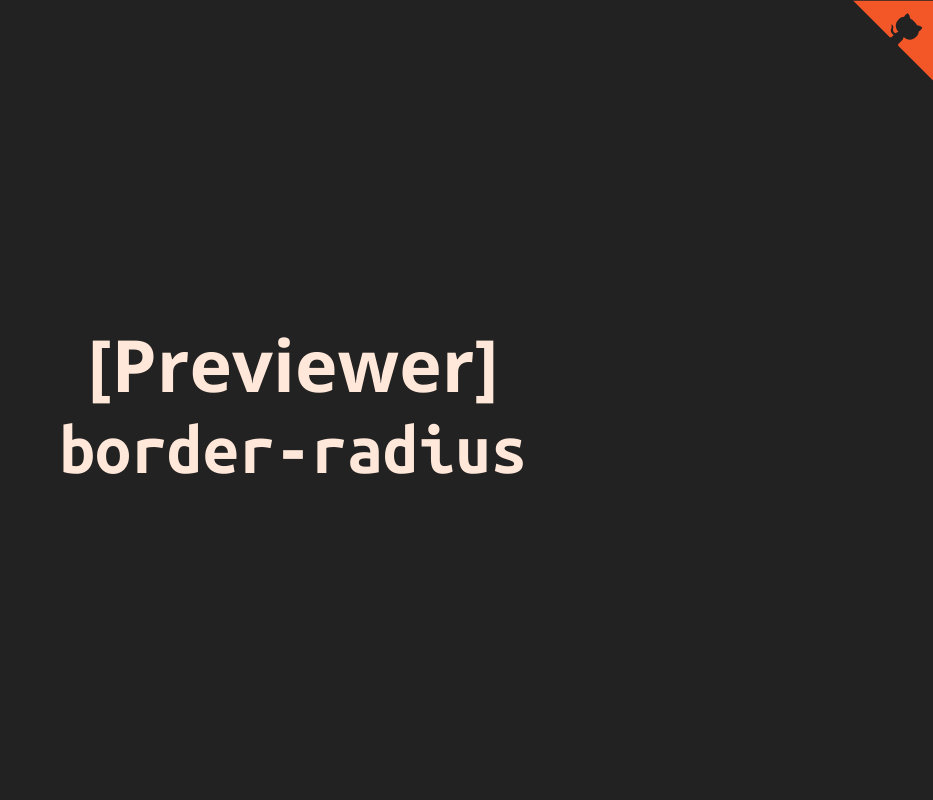
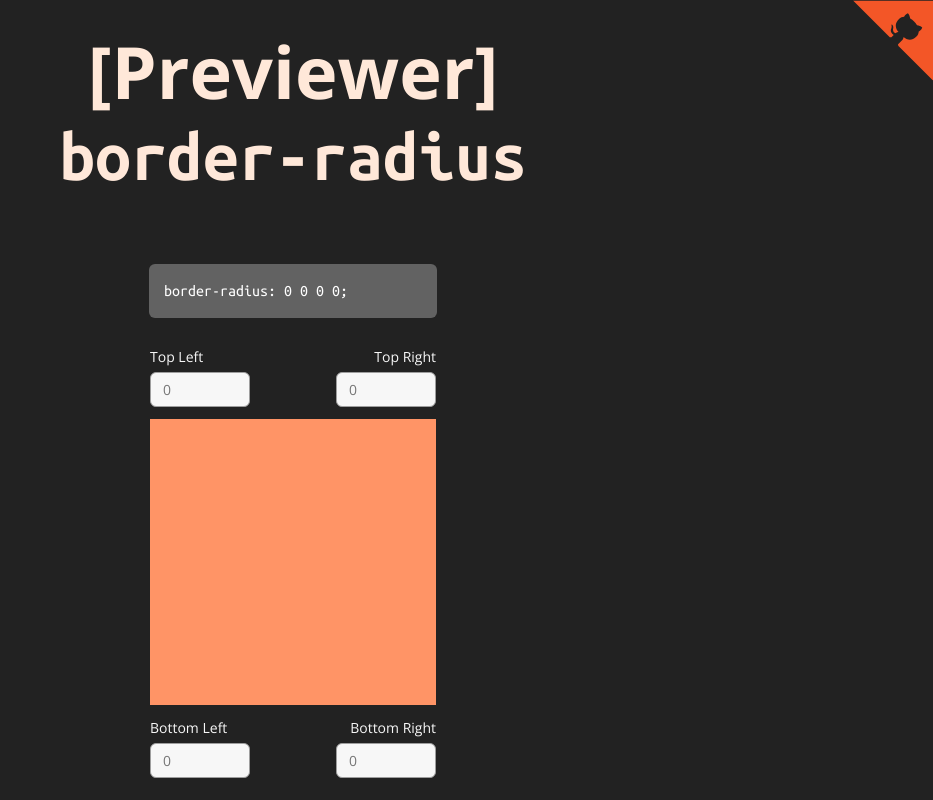
Before and after one commit to csorlandi/css-preview-border-radius, a React (Vite) app: page / in a window 1280 px wide. Shown: the whole page, without its empty margins (347-1280 px from the left). Built offline with nearby package versions, Linux system fonts and the light colour scheme.

Commit message:
feat(previwer): implement page css previewer section

```diff
--- a/src/App.css
+++ b/src/App.css
@@ -1,9 +1,12 @@
 * {
-  font-synthesis: none;
   text-rendering: optimizeLegibility;
   -webkit-font-smoothing: antialiased;
   -moz-osx-font-smoothing: grayscale;
   -webkit-text-size-adjust: 100%;
+
+  box-sizing: border-box;
+  margin: 0;
+  padding: 0;
 }
 
 html,
@@ -12,14 +15,12 @@ body,
 .App {
   min-width: 100vw;
   min-height: 100vh;
-  box-sizing: border-box;
-  margin: 0;
-  padding: 0;
 }
 
 .App {
   position: relative;
   display: flex;
+  flex-direction: column;
   align-items: center;
   justify-content: center;
 
@@ -44,3 +45,69 @@ header h2 {
   font-size: 4.5rem;
   margin: 0;
 }
+
+section {
+  display: flex;
+
+  width: 100%;
+  max-width: 18rem;
+  border-radius: 0.375rem;
+
+  gap: 0.5rem;
+  margin-top: 4.5rem;
+  padding: 15px;
+
+  background-color: #626262;
+  color: #fff;
+}
+
+section span {
+  font-family: 'Ubuntu Mono', monospace;
+  font-size: 1rem;
+  line-height: 1.5rem;
+}
+
+main {
+  margin-top: 1.75rem;
+  max-width: 18rem;
+}
+
+main .row {
+  display: flex;
+  justify-content: space-between;
+}
+
+main .row label:last-child {
+  text-align: right;
+}
+
+main .row label {
+  font-family: 'Open Sans', sans-serif;
+  font-size: 0.875rem;
+  line-height: 1.35rem;
+  color: #f7f7f7;
+}
+
+main .row label input {
+  display: block;
+  margin-top: 0.25rem;
+  background-color: #f7f7f7;
+  border: 1px solid #9e9e9e;
+  border-radius: 0.375rem;
+  height: 2.2rem;
+  width: 6.25rem;
+  padding: 0.5rem 0.75rem;
+  font-family: 'Open Sans', sans-serif;
+  font-size: 0.875rem;
+  color: #222222;
+  line-height: 1.35rem;
+}
+
+main .border-previewer {
+  width: 17.875rem;
+  height: 17.875rem;
+
+  background-color: #ff9466;
+
+  margin: 0.75rem 0;
+}
--- a/src/App.tsx
+++ b/src/App.tsx
@@ -11,6 +11,37 @@ function App() {
         <h1>[Previewer]</h1>
         <h2>border-radius</h2>
       </header>
+
+      <section>
+        <span>border-radius:</span>
+        <span>0</span>
+        <span>0</span>
+        <span>0</span>
+        <span>0;</span>
+      </section>
+
+      <main>
+        <div className="row">
+          <label htmlFor="top-left-border">
+            Top Left
+            <input type="number" placeholder="0" id="top-left-border" min={0} step={1} />
+          </label>
+          <label htmlFor="top-right-border">
+            Top Right
+            <input type="number" placeholder="0" id="top-right-border" min={0} step={1} />
+          </label>
+        </div>
+        <div className="border-previewer" />
+        <div className="row">
+          <label htmlFor="bottom-left-border">
+            Bottom Left <input type="number" placeholder="0" id="bottom-left-border" min={0} step={1} />
+          </label>
+          <label htmlFor="bottom-right-border">
+            Bottom Right
+            <input type="number" placeholder="0" id="bottom-right-border" min={0} step={1} />
+          </label>
+        </div>
+      </main>
     </div>
   );
 }
```
